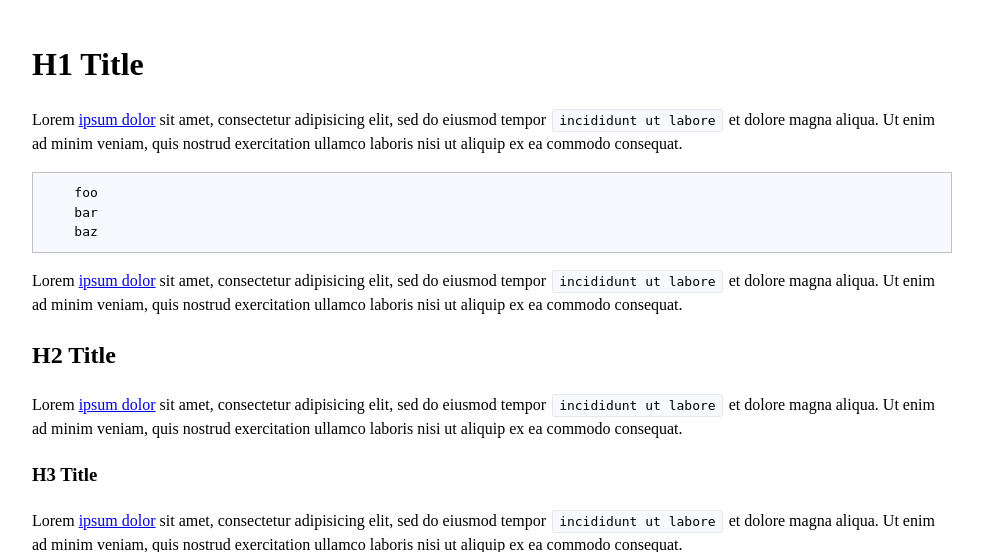
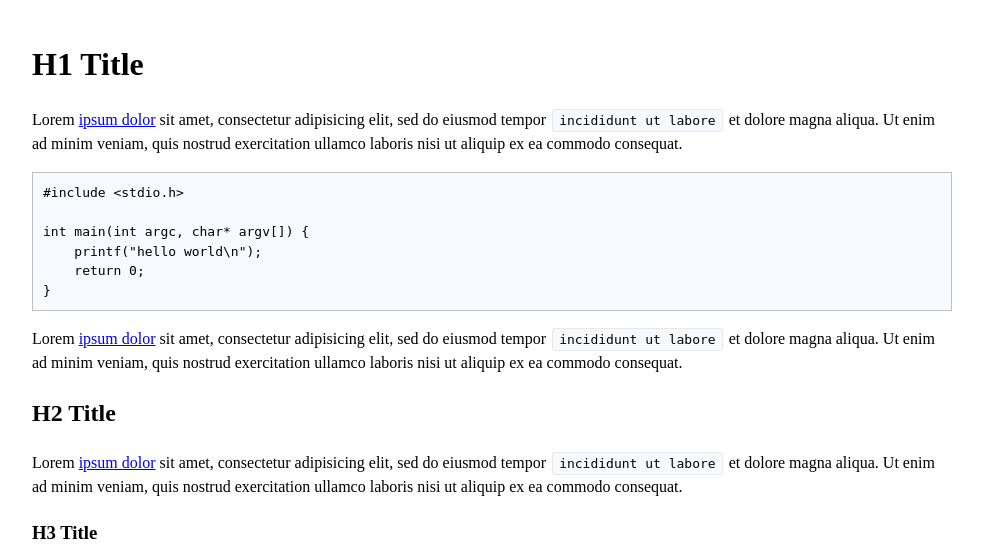
Before and after one commit to dmulholl/dotfiles, a Python web app: template templates/html/index.html in a window 1280 px wide. Shown: the top 552 px of the page, without its empty margins (148-1131 px from the left). Run offline with Jinja, Linux system fonts and the light colour scheme; the template is opened without the code that fills it, so the values that code supplies are empty.

Commit message:
Update HTML template

```diff
--- a/templates/html/index.html
+++ b/templates/html/index.html
@@ -19,9 +19,12 @@
             consequat.
         </p>
 <pre>
-    foo
-    bar
-    baz
+#include &lt;stdio.h&gt;
+
+int main(int argc, char* argv[]) {
+    printf("hello world\n");
+    return 0;
+}
 </pre>
         <p>
             Lorem <a href="#">ipsum dolor</a> sit amet, consectetur adipisicing elit, sed do eiusmod
```
